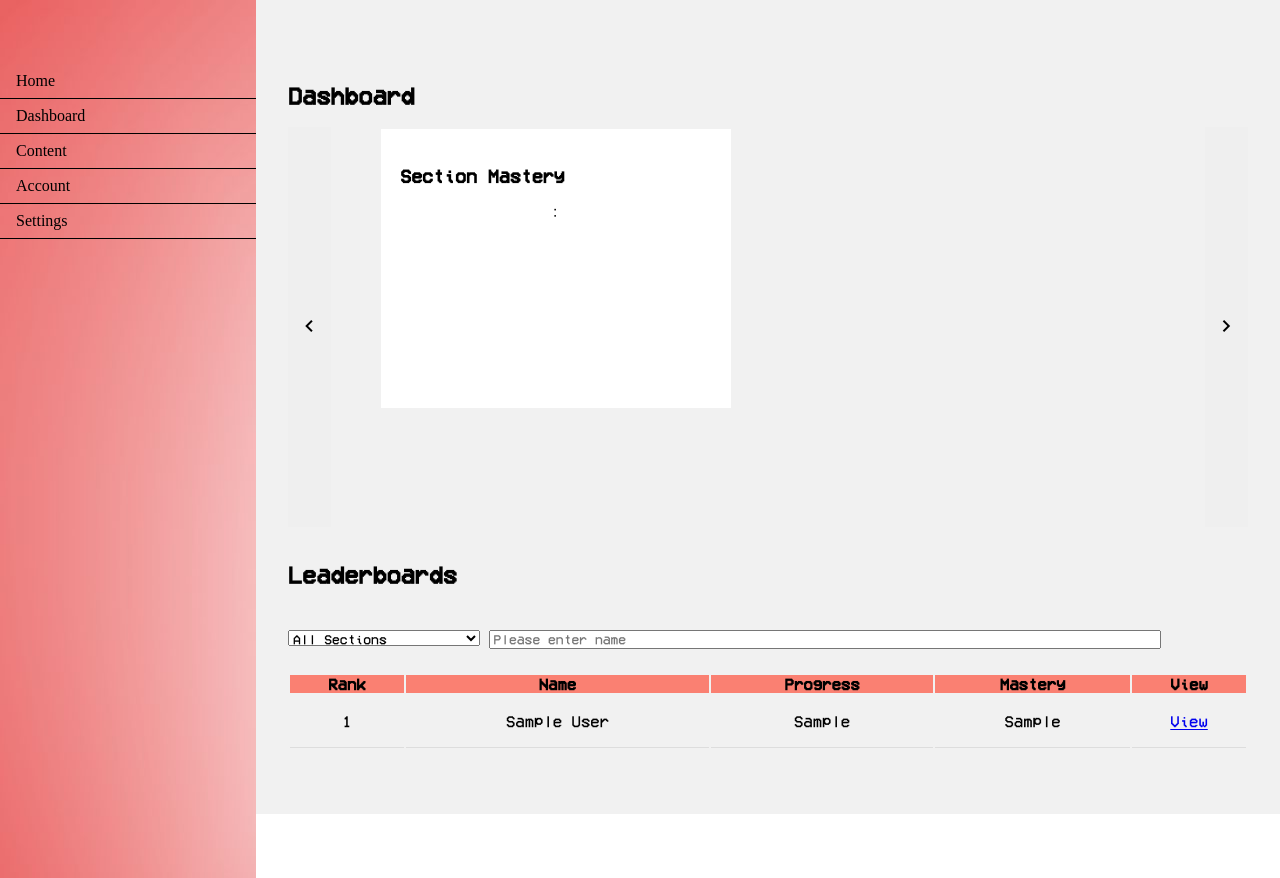
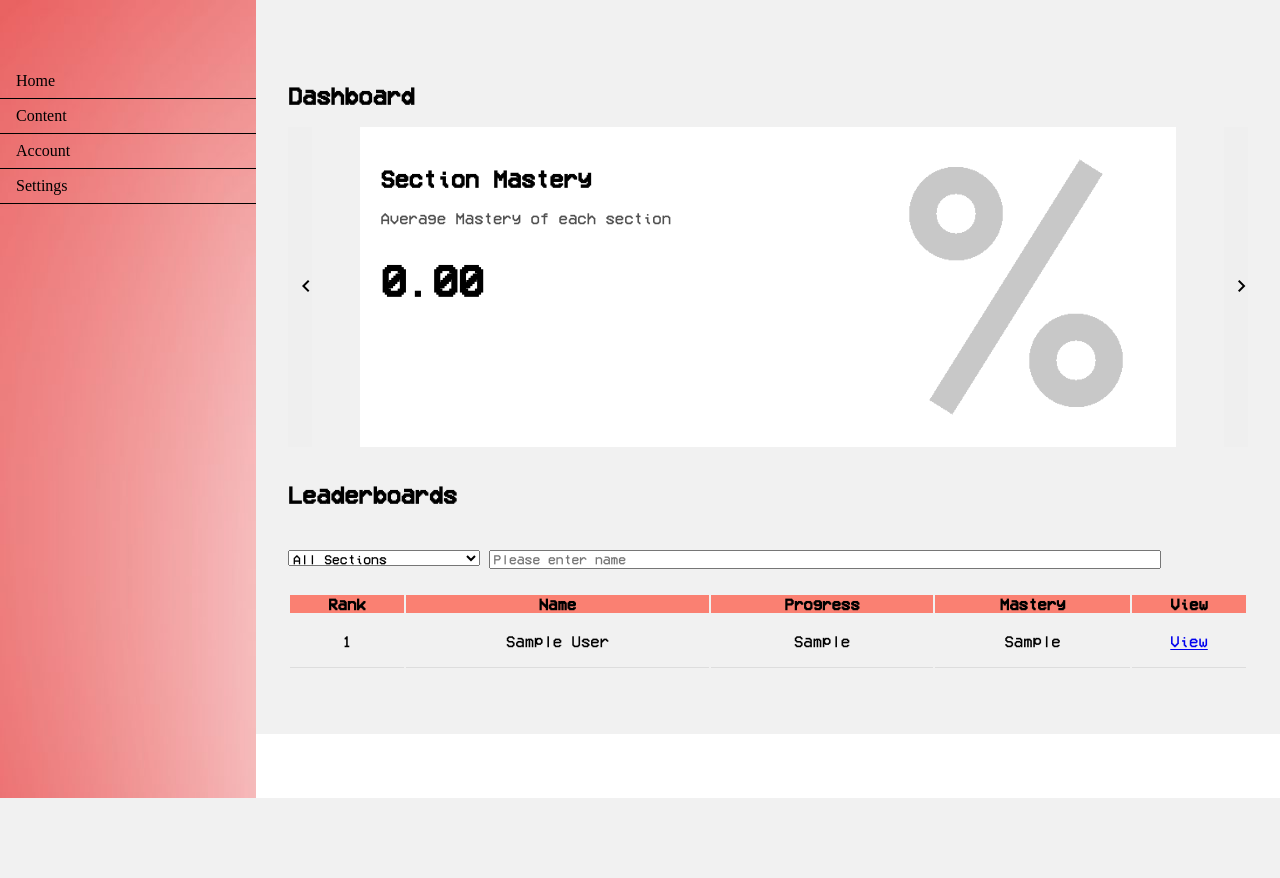
Before and after one commit to jayraybay/ex-ploh-rawr_db, a PHP site: page /teacher/Home.php in a window 1280 px wide. Shown: the part 60-938 px from the top of the page. After the commit the page ends 858 px from the top, so only its background shows below. Run offline with PHP 8.4, Linux system fonts and the light colour scheme; tables that the repository leaves empty or names only in its code hold one stand-in row (values such as "Sample post"); data that the repository does not hold is empty; some libraries are stand-ins or nearby versions.

Commit message:
Initial Dashboard
+could be added more stuffs

```diff
--- a/admin/Screate_acc.php
+++ b/admin/Screate_acc.php
@@ -67,7 +67,7 @@
             <?php
                 if ($_SERVER["REQUEST_METHOD"] == "POST") {
                     $id = $_POST["id"];
-                    $fname = $_POST["lname"];
+                    $fname = $_POST["fname"];
                     $mname = $_POST["mname"];
                     $lname = $_POST["lname"];
                     $sec = $_POST["sec"];
--- a/teacher/Home.css
+++ b/teacher/Home.css
@@ -151,13 +151,13 @@
     flex-direction: row;
     align-items: center;
     align-content: center;
-    height: 400px;
+    height: 320px;
 }
 
 div.dashboard button {
     border: none;
     display: inline-block;
-    width: 5%;
+    width: 2.5%;
     height: 100%;
 
     cursor: pointer;
@@ -170,6 +170,7 @@
 }*/
 
 div.dashboard div.content {
+    background-color: rgb(0,0,0,0);
     padding-top: 1%;
     padding-bottom: 1%;
     padding-left: 5%;
@@ -181,13 +182,25 @@
 }
 
 div.dashboard div.content section {
-    display: inline-block;
+    display: relative;
     background-color: white;
     padding: 2.5%;
-    margin: 2px;
-    height: 60%;
-    width: 40%;
+    width: 100%;
+    text-align: left;
+
+    background-repeat: no-repeat;
+    background-position: right;
+    background-size: contain;
 }
+
+section.section_mastery { background-image: url(../img/ic_percentage.png); }
+section.section_toppers { background-image: url(../img/ic_crown.png); }
+
+/*
+section.section_mastery {
+    background-image: url(../img/ic_percentage.png);
+} */
+
 
 div.dashboard div.content section.top div {
     text-align: left;
@@ -206,3 +219,69 @@
 div.dashboard div.content section.top div:nth-of-type(3) {
     font-size: 18px;
 }
+
+
+
+/*
+    MS = Mastery Section
+*/
+section p {
+    color: rgb(80, 80, 80);
+
+}
+
+div.ms_name {
+    font-size: 22px;
+    text-decoration: underline;
+    font-weight: thin;
+}
+
+div.ms_average {
+    font-size: 44px;
+    font-weight: bold;
+}
+
+
+
+section#section_toppers div.ms_name {
+    margin-bottom: 5px;
+    font-size: 22px;
+    text-decoration: underline;
+    font-weight: thin;
+}
+
+div span.ms_topper {
+    display: inline-block;
+    color: rgb(40, 40, 40);
+    margin-right: 15px;
+}
+
+
+div span.ms_pos1 {
+    padding-left: 5px;
+    padding-right: 5px;
+    background-color: rgb(255,215,0);
+    color: white;
+}
+
+div span.ms_pos2 {
+    padding-left: 5px;
+    padding-right: 5px;
+    background-color: rgb(192,192,192);
+    color: white;
+}
+
+div span.ms_pos3 {
+    padding-left: 5px;
+    padding-right: 5px;
+    background-color: rgb(205,127,50);
+    color: white;
+}
+
+div span.topper1 { border-bottom: 2px solid rgb(255,215,0); }
+div span.topper2 { border-bottom: 2px solid rgb(192,192,192); }
+div span.topper3 { border-bottom: 2px solid rgb(205,127,50); }
+
+div span.ms_mastery {
+    color: rgb(127, 127, 127);
+}
--- a/teacher/Home.php
+++ b/teacher/Home.php
@@ -35,7 +35,6 @@
 <nav>
     <ul class="nav-link">
         <li><a href="admin_home.html" class="nav-link">Home</a></li>
-        <li><a href="default_content.html" class="nav-link">Dashboard</a></li>
         <li><a href="teacher_acc.html" class="nav-link">Content</a></li>
         <li><a href="student_acc.html" class="nav-link">Account</a></li>
         <li><a href="teacherProfile.html" class="nav-link">Settings</a></li>
@@ -48,8 +47,11 @@
 
         <!-- Average Mastery of each section -->
         <div class="content">
-            <section>
-                <h3>Section Mastery</h3>
+
+            <section id="section_mastery" class="section_mastery">
+                <h2>Section Mastery</h2>
+                <p>Average Mastery of each section</p>
+                <br/>
 
                 <?php
                     $get_sections = $conn->query("SELECT * FROM Section;");
@@ -58,62 +60,40 @@
                         $section = $row["Name"];
                         $average = ($conn->query("SELECT AVG(Mastery) AS Average_Mastery FROM Student WHERE Section='" . $row["Name"] . "';"))->fetch_assoc();
 
-                        echo "<div class=\"sm_\">" . $section . ": " . $average["Average_Mastery"] . "</div>";
-                    }
-
-
-
-                ?>
-
-            </section>
-
-
-        </div>
-
-        <!--
-        <div class="content" id="topper">
-            <section class="top_progress">
-                <h3>Top 3 Progress</h3>
-
-                <?php
-                    $get_top_progress = $conn->query("SELECT * FROM Student ORDER BY Progress ASC LIMIT 3;");
-                    if ($get_top_progress->num_rows >= 3) {
-                        $row1 = $get_top_progress->fetch_assoc();
-                        echo "<div>1st " . htmlspecialchars($row1["PlayerName"]) . " (" . htmlspecialchars($row1["Progress"]) . ")</div>";
-
-                        $row2 = $get_top_progress->fetch_assoc();
-                        echo "<div>2nd " . htmlspecialchars($row2["PlayerName"]) . " (" . htmlspecialchars($row2["Progress"]) . ")</div>";
-
-                        $row3 = $get_top_progress->fetch_assoc();
-                        echo "<div>3rd " . htmlspecialchars($row3["PlayerName"]) . " (" . htmlspecialchars($row3["Progress"]) . ")</div>";
-                    } else {
-                        echo "<div>No records found.";
+                        echo "<div class=\"ms_name\">" . $section . "</div>";
+                        echo "<div class=\"ms_average\">" . number_format($average["Average_Mastery"], 2) . "</div>";
+                        echo "<br/>";
                     }
                 ?>
             </section>
 
-            <section class="top_mastery">
-                <h3>Top 3 Mastery</h3>
+            <section id="section_toppers" class="section_toppers">
+                <h2>Leading Students</h2>
+                <p>Top Three students based on mastery on each section</p>
+                <br/>
+
                 <?php
-                    $get_top_mastery = $conn->query("SELECT * FROM Student ORDER BY Mastery ASC LIMIT 3;");
-                    if ($get_top_mastery->num_rows >= 3) {
-                        $row1 = $get_top_mastery->fetch_assoc();
-                        echo "<div>1st " . htmlspecialchars($row1["PlayerName"]) . " (" . htmlspecialchars($row1["Mastery"]) . ")</div>";
+                    $get_sections = $conn->query("SELECT * FROM Section;");
 
-                        $row2 = $get_top_mastery->fetch_assoc();
-                        echo "<div>2nd " . htmlspecialchars($row2["PlayerName"]) . " (" . htmlspecialchars($row2["Mastery"]) . ")</div>";
+                    while ($row = $get_sections->fetch_assoc()) {
+                        $section = $row["Name"];
+                        $topper = ($conn->query("SELECT `First_Name`, `Middle_Initials`, `Last_Name`, `PlayerName`, `Mastery` FROM Student WHERE Section='" . $row["Name"] . "' ORDER BY `Mastery` ASC LIMIT 3;"));
 
-                        $row3 = $get_top_mastery->fetch_assoc();
-                        echo "<div>3rd " . htmlspecialchars($row3["PlayerName"]) . " (" . htmlspecialchars($row3["Mastery"]) . ")</div>";
-                    } else {
-                        echo "<div>No records found.";
+                        $top1 = $topper->fetch_assoc();
+                        $top2 = $topper->fetch_assoc();
+                        $top3 = $topper->fetch_assoc();
+
+                        echo "<div class=\"ms_name\">" . $section . "</div>";
+                        echo "<div>" .
+                             "<span class=\"ms_topper topper1\" title=\" ". htmlspecialchars($top1["First_Name"] . " " . $top1["Middle_Initials"] . " ". $top1["Last_Name"]) . "\" > <span class=\"ms_pos1\">1st</span> " . htmlspecialchars($top1["PlayerName"]) . " <span class=\"ms_mastery\">(" . htmlspecialchars($top1["Mastery"]) . ")</span></span>" .
+                             "<span class=\"ms_topper topper2\" title=\" ". htmlspecialchars($top2["First_Name"] . " " . $top2["Middle_Initials"] . " ". $top2["Last_Name"]) . "\" > <span class=\"ms_pos2\">2nd</span> " . htmlspecialchars($top2["PlayerName"]) . " <span class=\"ms_mastery\">(" . htmlspecialchars($top2["Mastery"]) . ")</span></span>" .
+                             "<span class=\"ms_topper topper3\" title=\" ". htmlspecialchars($top3["First_Name"] . " " . $top3["Middle_Initials"] . " ". $top3["Last_Name"]) . "\" > <span class=\"ms_pos3\">3rd</span> " . htmlspecialchars($top3["PlayerName"]) . " <span class=\"ms_mastery\">(" . htmlspecialchars($top3["Mastery"]) . ")</span></span>" .
+                             "</div>";
+                        echo "<br/>";
                     }
                 ?>
             </section>
-        </div> -->
-
-
-
+        </div>
         <button onclick="DashboardNext()"><span class="material-symbols-outlined">chevron_right</span></button>
     </div>
 
@@ -163,9 +143,9 @@
 
 
 // Top Three Students regardless of section
-const DB_TOPPER = document.getElementById("topper");
+const DB_TOPPER = document.getElementById("section_toppers");
 // Average Mastery of each section
-const DB_SECTOR = document.getElementById("sector");
+const DB_SECTOR = document.getElementById("section_mastery");
 
 
 var DASHBOARD_INDEX;
@@ -177,22 +157,26 @@
 
 function DashboardPrev() {
     DASHBOARD_INDEX--;
+    if (DASHBOARD_INDEX < 1) { DASHBOARD_INDEX = 1; }
+    ShowDashboard(DASHBOARD_INDEX);
 }
 
 function DashboardNext() {
     DASHBOARD_INDEX++;
+    if (DASHBOARD_INDEX > 2) { DASHBOARD_INDEX = 1; }
+    ShowDashboard(DASHBOARD_INDEX);
 }
 
 function ShowDashboard(page=0) {
 
     switch (page) {
         case 1:
-            DB_TOPPER.style.display = "block";
-            DB__SECTOR.style.display = "none";
+            DB_TOPPER.style.display = "none";
+            DB_SECTOR.style.display = "block";
             break;
         case 2:
-            DB_TOPPER.style.display = "none";
-            DB__SECTOR.style.display = "block";
+            DB_TOPPER.style.display = "block";
+            DB_SECTOR.style.display = "none";
             break;
 
     }
```
Also changed, not shown: img/ic_crown.png (added), img/ic_percentage.png (added).
